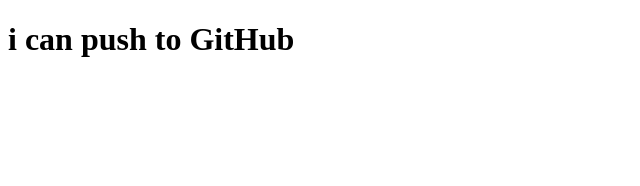
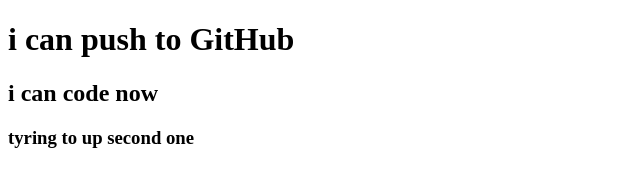
Before and after one commit to mahbubkazi/My-Second-Repo, a plain HTML site: page index.html in a window 1280 px wide. Shown: the whole page, without its empty margins (0-640 px from the left). Drawn offline with Linux system fonts and the light colour scheme.

Commit message:
added another two header

```diff
--- a/index.html
+++ b/index.html
@@ -8,6 +8,7 @@
 </head>
 <body>
     <h1>i can push to GitHub</h1>
-    <h2{}
+    <h2>i can code now</h2>
+    <h3>tyring to up second one</h3>
 </body>
 </html>
```
